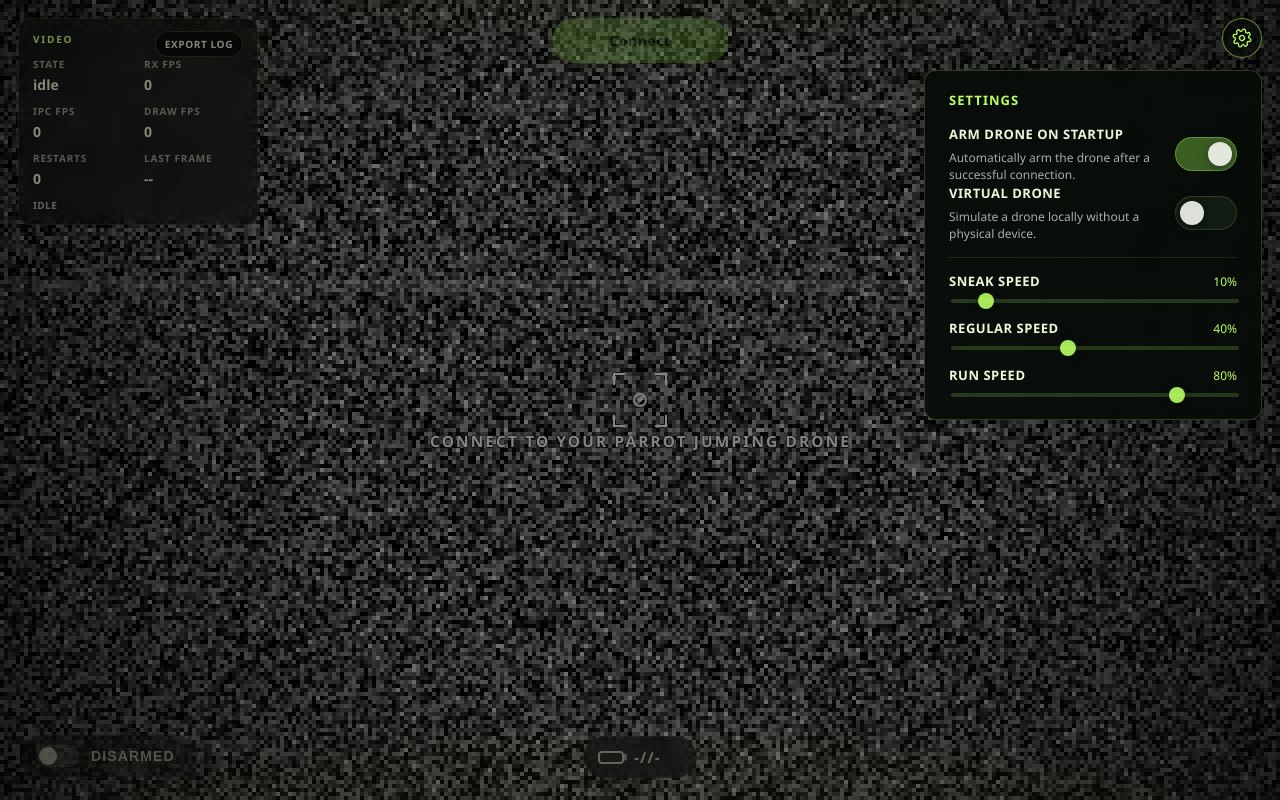
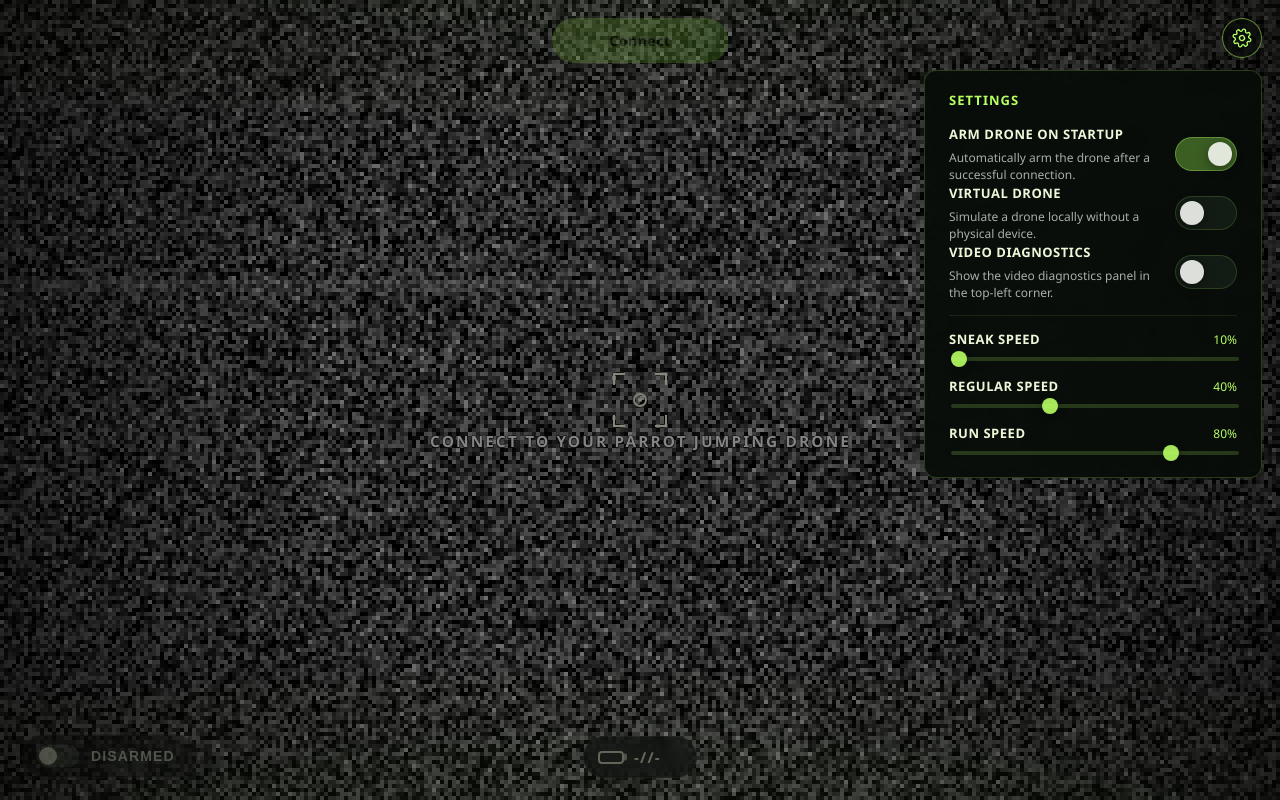
Before and after one commit to sAleksander/FreeDrive-Jumping, a React (Vite) app: page / in a window 1280 px wide. Both pictures are taken after a click on the button "Open settings". Built offline with nearby package versions, Linux system fonts and the light colour scheme.

Commit message:
feat: video diagnostics toggle, export log to bottom, min speed 10%

```diff
--- a/electron/preload.ts
+++ b/electron/preload.ts
@@ -36,6 +36,7 @@
 export interface AppSettings {
   armOnStartup: 0 | 1;
   virtualDrone: 0 | 1;
+  showVideoDiagnostics: 0 | 1;
   sneakSpeed: number;
   regularSpeed: number;
   runSpeed: number;
--- a/electron/settings/app-settings.ts
+++ b/electron/settings/app-settings.ts
@@ -4,6 +4,7 @@
 export interface AppSettings {
   armOnStartup: 0 | 1;
   virtualDrone: 0 | 1;
+  showVideoDiagnostics: 0 | 1;
   sneakSpeed: number;
   regularSpeed: number;
   runSpeed: number;
@@ -12,6 +13,7 @@
 const defaultSettings: AppSettings = {
   armOnStartup: 1,
   virtualDrone: 0,
+  showVideoDiagnostics: 0,
   sneakSpeed: 10,
   regularSpeed: 40,
   runSpeed: 80,
@@ -20,7 +22,7 @@
 function clampSpeed(v: unknown, fallback: number): number {
   const n = Number(v);
   if (!Number.isFinite(n)) return fallback;
-  return Math.max(0, Math.min(100, Math.round(n / 5) * 5));
+  return Math.max(10, Math.min(100, Math.round(n / 5) * 5));
 }
 
 function normalizeSettings(value: unknown): AppSettings {
@@ -31,10 +33,12 @@
   const raw = value as Record<string, unknown>;
   const armOnStartup = raw.armOnStartup === 0 ? 0 : 1;
   const virtualDrone = raw.virtualDrone === 1 ? 1 : 0;
+  const showVideoDiagnostics = raw.showVideoDiagnostics === 1 ? 1 : 0;
 
   return {
     armOnStartup,
     virtualDrone,
+    showVideoDiagnostics,
     sneakSpeed: clampSpeed(raw.sneakSpeed, defaultSettings.sneakSpeed),
     regularSpeed: clampSpeed(raw.regularSpeed, defaultSettings.regularSpeed),
     runSpeed: clampSpeed(raw.runSpeed, defaultSettings.runSpeed),
--- a/settings.json
+++ b/settings.json
@@ -1,7 +1,8 @@
 {
   "armOnStartup": 1,
   "virtualDrone": 0,
-  "sneakSpeed": 5,
+  "showVideoDiagnostics": 0,
+  "sneakSpeed": 10,
   "regularSpeed": 20,
   "runSpeed": 100
 }
--- a/src/App.tsx
+++ b/src/App.tsx
@@ -53,7 +53,7 @@
       showVideo={showVideo}
       videoCanvasRef={videoCanvasRef}
     >
-      <VideoDiagnostics diagnostics={diagnostics} />
+      {settings.showVideoDiagnostics === 1 && <VideoDiagnostics diagnostics={diagnostics} />}
       <ArmingToggle
         armed={status.armed}
         disabled={!status.connected}
--- a/src/features/hud/components/VideoDiagnostics.module.css
+++ b/src/features/hud/components/VideoDiagnostics.module.css
@@ -12,13 +12,6 @@
   pointer-events: auto;
 }
 
-.header {
-  display: flex;
-  align-items: center;
-  justify-content: space-between;
-  gap: 8px;
-}
-
 .eyebrow {
   margin: 0 0 10px;
   color: var(--hud-accent-strong);
@@ -28,11 +21,19 @@
   text-transform: uppercase;
 }
 
+.footer {
+  display: flex;
+  flex-direction: column;
+  gap: 6px;
+  margin-top: 12px;
+}
+
 .exportButton {
   appearance: none;
-  padding: 5px 9px;
+  width: 100%;
+  padding: 7px 9px;
   border: 1px solid rgba(184, 255, 99, 0.18);
-  border-radius: 999px;
+  border-radius: 6px;
   background: rgba(7, 12, 9, 0.74);
   color: var(--hud-text);
   font: inherit;
@@ -75,7 +76,7 @@
 }
 
 .exportState {
-  margin: 10px 0 0;
+  margin: 0;
   color: rgba(238, 247, 216, 0.68);
   font-size: 10px;
   font-weight: 700;
--- a/src/features/hud/components/VideoDiagnostics.tsx
+++ b/src/features/hud/components/VideoDiagnostics.tsx
@@ -42,16 +42,7 @@
 
   return (
     <section className={styles.panel}>
-      <div className={styles.header}>
-        <p className={styles.eyebrow}>Video</p>
-        <button
-          className={styles.exportButton}
-          onClick={() => void handleExportLog()}
-          type="button"
-        >
-          Export log
-        </button>
-      </div>
+      <p className={styles.eyebrow}>Video</p>
       <dl className={styles.grid}>
         <div>
           <dt>State</dt>
@@ -78,7 +69,16 @@
           <dd>{formatLastFrameAge(diagnostics.lastFrameAgeMs)}</dd>
         </div>
       </dl>
-      <p className={styles.exportState}>{exportState}</p>
+      <div className={styles.footer}>
+        <button
+          className={styles.exportButton}
+          onClick={() => void handleExportLog()}
+          type="button"
+        >
+          Export log
+        </button>
+        <p className={styles.exportState}>{exportState}</p>
+      </div>
     </section>
   );
 }
--- a/src/features/settings/components/SettingsModal.tsx
+++ b/src/features/settings/components/SettingsModal.tsx
@@ -1,5 +1,6 @@
 import styles from './SettingsModal.module.css';
 import { ArmOnStartupOption } from './settingOptions/ArmOnStartupOption';
+import { ShowVideoDiagnosticsOption } from './settingOptions/ShowVideoDiagnosticsOption';
 import { SpeedSettingsGroup } from './settingOptions/SpeedSettingsGroup';
 import { VirtualDroneOption } from './settingOptions/VirtualDroneOption';
 
@@ -35,6 +36,11 @@
           value={settings.virtualDrone === 1}
           onToggle={() => onUpdate({ virtualDrone: settings.virtualDrone === 1 ? 0 : 1 })}
         />
+        <ShowVideoDiagnosticsOption
+          disabled={disabled}
+          value={settings.showVideoDiagnostics === 1}
+          onToggle={() => onUpdate({ showVideoDiagnostics: settings.showVideoDiagnostics === 1 ? 0 : 1 })}
+        />
         <div className={styles.divider} />
         <SpeedSettingsGroup
           disabled={disabled}
--- /dev/null
+++ b/src/features/settings/components/settingOptions/ShowVideoDiagnosticsOption.tsx
@@ -0,0 +1,19 @@
+import { ToggleOption } from './ToggleOption';
+
+interface ShowVideoDiagnosticsOptionProps {
+  value: boolean;
+  disabled?: boolean;
+  onToggle: () => void;
+}
+
+export function ShowVideoDiagnosticsOption({ value, disabled, onToggle }: ShowVideoDiagnosticsOptionProps) {
+  return (
+    <ToggleOption
+      description="Show the video diagnostics panel in the top-left corner."
+      disabled={disabled}
+      label="Video diagnostics"
+      value={value}
+      onToggle={onToggle}
+    />
+  );
+}
--- a/src/features/settings/components/settingOptions/SpeedOption.tsx
+++ b/src/features/settings/components/settingOptions/SpeedOption.tsx
@@ -30,7 +30,7 @@
         className={styles.slider}
         disabled={disabled}
         max={100}
-        min={0}
+        min={10}
         step={5}
         type="range"
         value={localValue}
--- a/src/features/settings/hooks/useAppSettings.ts
+++ b/src/features/settings/hooks/useAppSettings.ts
@@ -3,6 +3,7 @@
 const defaultSettings: AppSettings = {
   armOnStartup: 1,
   virtualDrone: 0,
+  showVideoDiagnostics: 0,
   sneakSpeed: 10,
   regularSpeed: 40,
   runSpeed: 80,
--- a/src/vite-env.d.ts
+++ b/src/vite-env.d.ts
@@ -37,6 +37,7 @@
   interface AppSettings {
     armOnStartup: 0 | 1;
     virtualDrone: 0 | 1;
+    showVideoDiagnostics: 0 | 1;
     sneakSpeed: number;
     regularSpeed: number;
     runSpeed: number;
```
